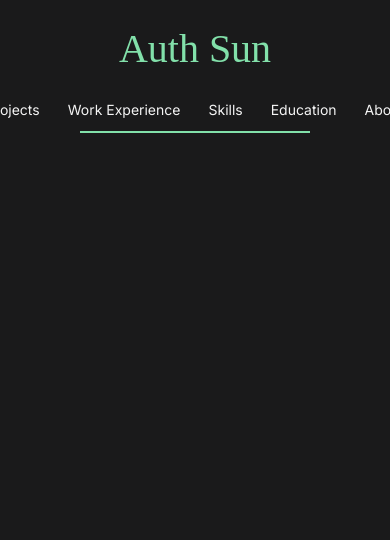
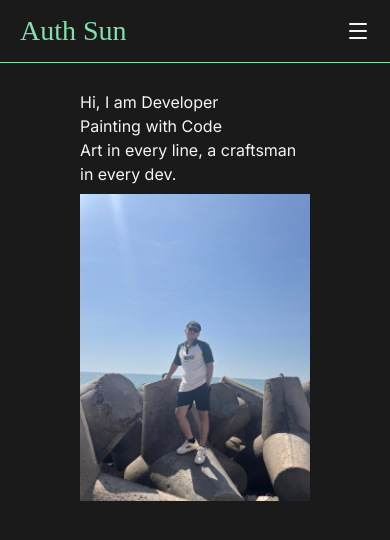
Before and after one commit to hnduong0711/my-portfolio, a React (Vite) app: page / in a window 390 px wide. Shown: the top 540 px of the page. Built offline with nearby package versions, Linux system fonts and the light colour scheme; a web font is replaced by a local one.

Commit message:
add responsive and animation to mobile navbar

```diff
--- a/package.json
+++ b/package.json
@@ -10,11 +10,14 @@
     "preview": "vite preview"
   },
   "dependencies": {
+    "@fortawesome/react-fontawesome": "^3.3.1",
     "@gsap/react": "^2.1.2",
     "@tailwindcss/vite": "^4.2.4",
     "gsap": "^3.15.0",
+    "lucide-react": "^1.14.0",
     "react": "^19.2.5",
     "react-dom": "^19.2.5",
+    "react-responsive": "^10.0.1",
     "react-simple-typewriter": "^5.0.1",
     "tailwindcss": "^4.2.4"
   },
--- a/src/App.jsx
+++ b/src/App.jsx
@@ -1,10 +1,16 @@
 import { Typewriter } from "react-simple-typewriter";
 import Nav from "./components/Nav";
+import Hero from "./components/Hero";
+import { ScrollTrigger, SplitText } from "gsap/all";
+import gsap from "gsap";
+
+gsap.registerPlugin(ScrollTrigger, SplitText);
 
 function App() {
   return (
     <main>
       <Nav />
+      <Hero />
     </main>
   );
 }
--- a/src/components/Hero.jsx
+++ b/src/components/Hero.jsx
@@ -3,7 +3,7 @@ import { Typewriter } from "react-simple-typewriter";
 
 const Hero = () => {
   return (
-    <section id="hero" className="grid grid-cols-1 md:grid-cols-2 gap-10 items-center">
+    <section id="hero" className="grid grid-cols-1 md:grid-cols-2 md:gap-10 gap-2 items-center">
       <div className="">
         <h1>
           Hi, I am{" "}
@@ -22,7 +22,7 @@ const Hero = () => {
         <h3>Art in every line, a craftsman in every dev.</h3>
       </div>
       <div className="flex-center">
-        <img src="/images/myavt.jpg" alt="My Avatar"/>
+        <img src="/images/myavt.jpg" alt="My Avatar" className="justify-center"/>
       </div>
     </section>
   );
--- a/src/components/Nav.jsx
+++ b/src/components/Nav.jsx
@@ -1,9 +1,14 @@
-import React from "react";
+import React, { useRef, useState } from "react";
 import { navLinks } from "../constants";
 import { useGSAP } from "@gsap/react";
 import gsap from "gsap";
+import { useMediaQuery } from "react-responsive";
+import { Menu, X } from "lucide-react";
 
 const Nav = () => {
+  const [isOpen, setIsOpen] = useState(false);
+  const isMobile = useMediaQuery({ maxWidth: 767 });
+
   useGSAP(() => {
     const navTween = gsap.timeline({
       scrollTrigger: {
@@ -17,26 +22,100 @@ const Nav = () => {
       { backgroundColor: "transparent" },
       {
         backgroundColor: "#1A1A1B",
-        backgroundFilter: "blur(10px)",
+        backdropFilter: "blur(10px)",
         duration: 0,
         ease: "power1.inOut",
       },
     );
   });
+
+  const overlayRef = useRef(null);
+
+  useGSAP(
+    () => {
+      if (!overlayRef.current) return;
+
+      if (isOpen) {
+        gsap.to(overlayRef.current, {
+          y: 0,
+          opacity: 1,
+          duration: 0.6,
+          ease: "power4.out",
+          display: "block",
+        });
+
+        gsap.fromTo(
+          ".nav-item",
+          { y: 20, opacity: 0 },
+          { y: 0, opacity: 1, duration: 0.4, stagger: 0.1, delay: 0.2 },
+        );
+      } else {
+        gsap.to(overlayRef.current, {
+          y: "-100%",
+          opacity: 0,
+          duration: 0.5,
+          ease: "power4.in",
+          display: "none",
+        });
+      }
+    },
+    { dependencies: [isOpen, isMobile] },
+  );
+
   return (
-    <nav>
-      <div className="border-b-2 border-primary px-20 py-2.5">
+    <nav className="fixed w-full z-50">
+      <div
+        className={`border-b border-primary md:px-20 py-2.5 flex-between ${isMobile ? "flex-between px-5" : ""}`}
+      >
         <a href="#home">
-          <h1 className="text-[40px] text-logo">Auth Sun</h1>
+          <h1 className="text-[28px] md:text-[40px]  text-logo font-heading">
+            Auth Sun
+          </h1>
         </a>
 
-        <ul>
-          {navLinks.map((link) => (
-            <li key={link.id}>
-              <a href={`#${link.id}`}>{link.title}</a>
-            </li>
-          ))}
-        </ul>
+        {isMobile ? (
+          <>
+            <button
+              onClick={() => setIsOpen(!isOpen)}
+              className="z-50 relative"
+            >
+              {isOpen ? <X color="black" /> : <Menu />}
+            </button>
+
+            {/* Overlay */}
+            <div
+              ref={overlayRef}
+              className="absolute w-full top-0 left-0 bg-white z-40 shadow-xl opacity-0 -translate-y-full hidden"
+            >
+              <ul className="col-center py-5 gap-4">
+                {navLinks.map((link) => (
+                  <li key={link.id} className="nav-item">
+                    <a
+                      href={`#${link.id}`}
+                      onClick={() => setIsOpen(false)}
+                      className="text-sm text-black"
+                    >
+                      {link.title}
+                    </a>
+                  </li>
+                ))}
+              </ul>
+            </div>
+          </>
+        ) : (
+          <ul className="flex-between gap-7 lg:gap-12">
+            {navLinks.map((link) => (
+              <li key={link.id}>
+                <a
+                  className="cursor-pointer text-nowrap md:text-base"
+                  href={`#${link.id}`}
+                >
+                  {link.title}
+                </a>
+              </li>
+            ))}
+          </ul>
+        )}
       </div>
     </nav>
   );
--- a/src/index.css
+++ b/src/index.css
@@ -29,6 +29,10 @@ body {
   @apply flex justify-center items-center;
 }
 
+@utility flex-between {
+  @apply flex justify-between items-center;
+}
+
 @utility col-center {
   @apply flex flex-col justify-center items-center;
 }
@@ -38,26 +42,21 @@ body {
 }
 
 @utility text-gradient {
-    background: linear-gradient(to bottom, #ffffff, #898989);
-    -webkit-background-clip: text;
-    background-clip: text;
-    color: transparent;
-}
-
-@utility logo-text-gradient {
-    background: linear-gradient(to , #ffffff, #898989);
+  background: linear-gradient(to right, #82E0AA, #00D4FF);
   -webkit-background-clip: text;
   background-clip: text;
   color: transparent;
 }
 
 @utility radial-gradient {
-    background: radial-gradient(
-            circle at center,
+  background: radial-gradient(circle at center,
       #434343 0%,
       #000 50%,
-            transparent 100%
-    );
+      transparent 100%);
+}
+
+@utility btn{
+  @apply bg-bold text-base text-nowrap text-black;
 }
 
 @layer base {
@@ -69,36 +68,7 @@ body {
     @apply w-full overflow-x-hidden;
   }
 
-  nav {
-    @apply fixed z-50 w-full px-20 py-2.5;
-
-    div {
-      @apply flex md:flex-row flex-col md:justify-between items-center gap-5 py-5 lg:px-0 px-5 container mx-auto;
-    }
-
-    p {
-      @apply font-sans text-3xl -mb-2;
-    }
-
-    a {
-      @apply cursor-pointer text-nowrap md:text-base text-sm;
-    }
-
-    ul {
-      @apply flex-center lg:gap-12 gap-7;
+  section {
+    padding: 90px 80px;
   }
 }
-
-  h1,
-  h2,
-  h3,
-  h4,
-  h5,
-  h6 {
-    @apply font-heading;
-  }
-
-  section{
-    padding: 80 40;
-  }
-}
```
Also changed, not shown: public/images/myavt.jpg (added), 1 other file (tests, documents, lock files or other folders). Lines whose indentation alone changed are shown as unchanged.
